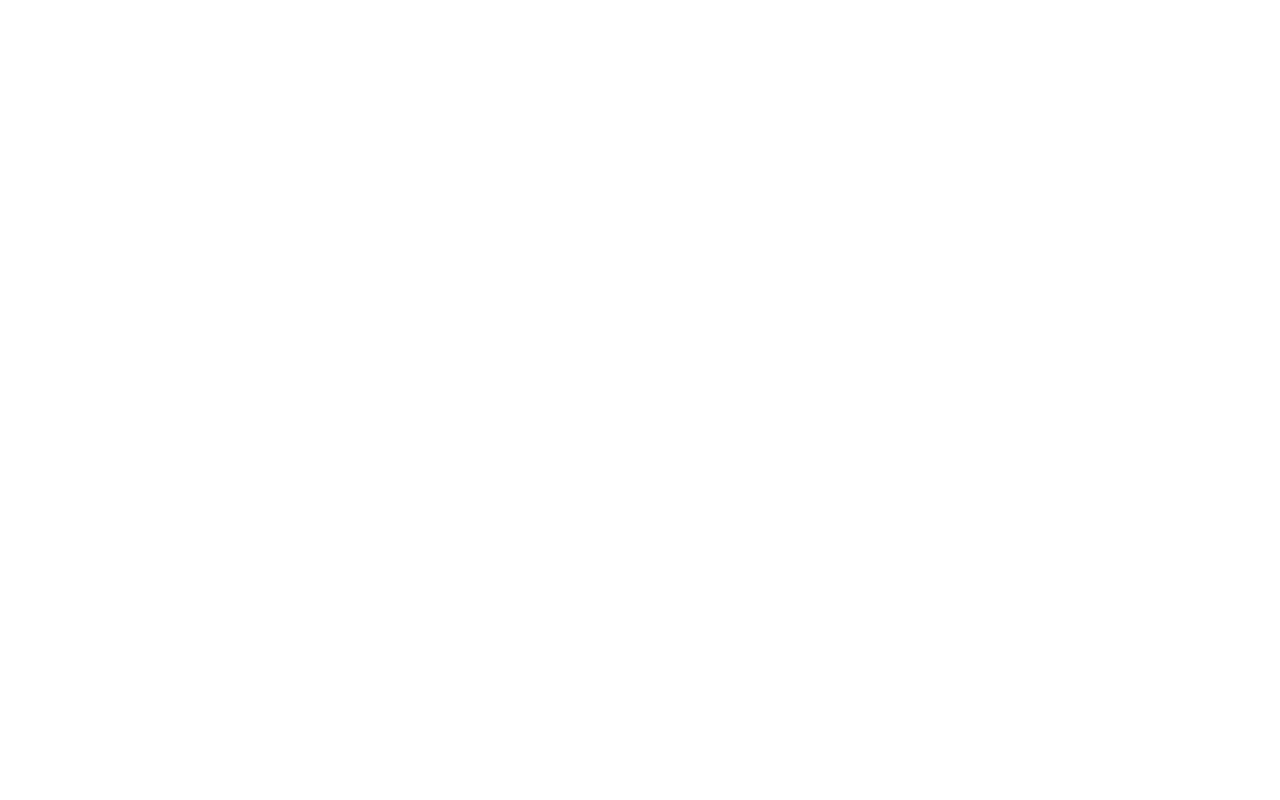
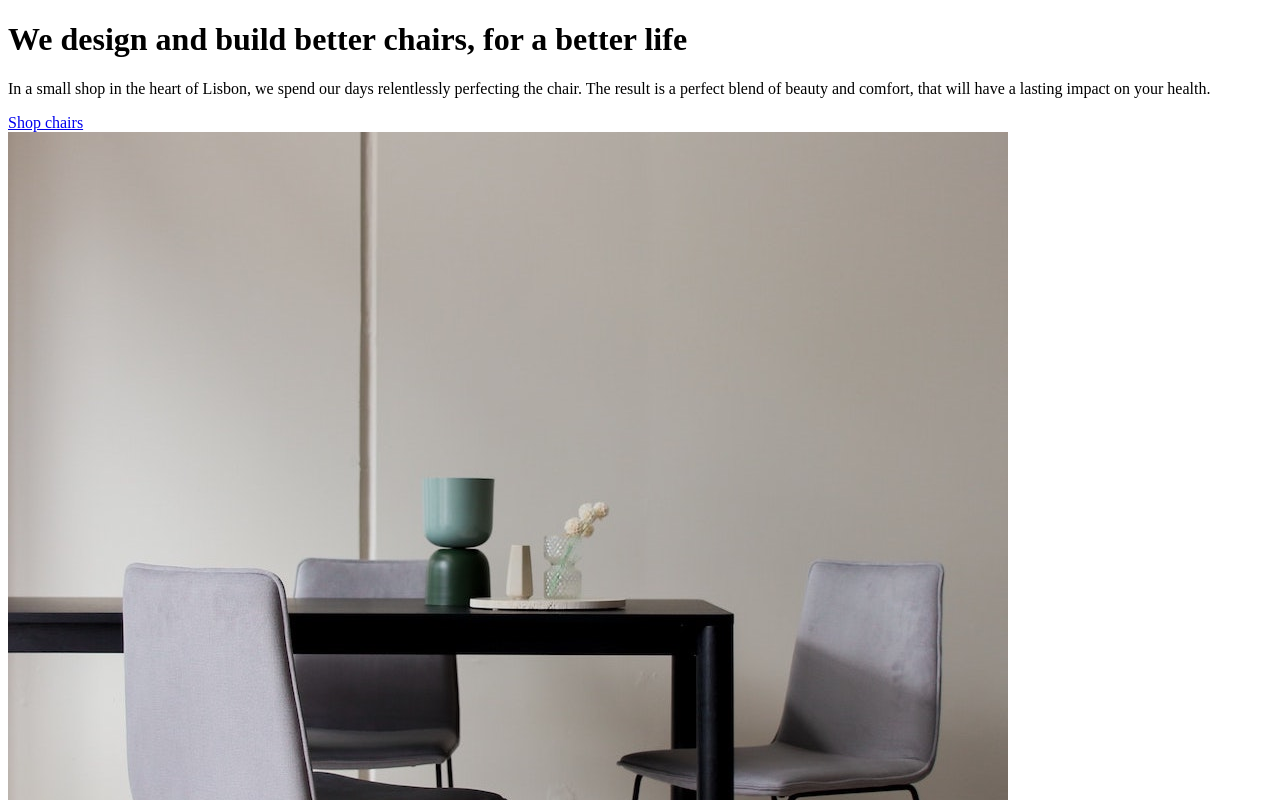
Before and after one commit to sobhan-fereidunfar/WebPractice, a plain HTML site: page index.html in a window 1280 px wide. Shown: the top 800 px of the page. Drawn offline with Linux system fonts and the light colour scheme.

Commit message:
Writting header code

```diff
--- a/index.html
+++ b/index.html
@@ -1,9 +1,25 @@
 <!DOCTYPE html>
-<html lang="en">
+<html lang="fa">
   <head>
     <meta charset="UTF-8" />
     <meta name="viewport" content="width=device-width, initial-scale=1.0" />
-    <title>WebPractice</title>
+    <title>Lisbon Chair Shop</title>
   </head>
-  <body></body>
+  <body>
+    <div class="container">
+      <header>
+        <div class="header-text-box">
+          <h1>We design and build better chairs, for a better life</h1>
+          <p class="header-text">
+            In a small shop in the heart of Lisbon, we spend our days
+            relentlessly perfecting the chair. The result is a perfect blend of
+            beauty and comfort, that will have a lasting impact on your health.
+          </p>
+          <a class="btn" href="#">Shop chairs</a>
+        </div>
+        <img src="./images/hero.jpg" alt="photo" />
+      </header>
+      <footer></footer>
+    </div>
+  </body>
 </html>
```
